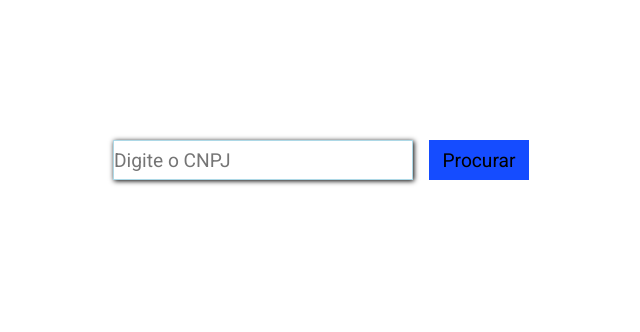
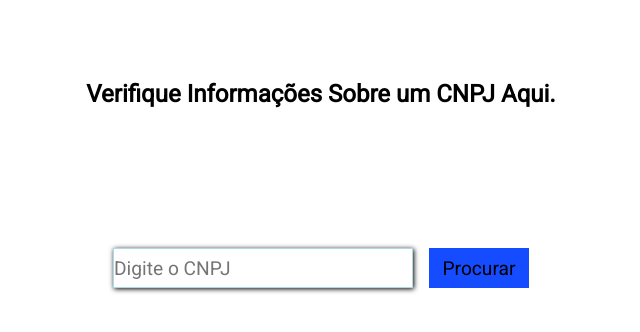
Before and after one commit to Skaylan/check_cnpj, a Python web app: template app/templates/index.html in a window 1280 px wide. Shown: the top 332 px of the page, without its empty margins (319-959 px from the left). Run offline with Jinja, Linux system fonts and the light colour scheme; the template is opened without the code that fills it, so the values that code supplies are empty.

Commit message:
title added

```diff
--- a/app/static/index.css
+++ b/app/static/index.css
@@ -19,6 +19,16 @@ main{
     width: 100vw;
     height: 100vh;
 
+}
+
+.title{
+    width: 100vw;
+    /* height: 10vh; */
+    margin-top: 5rem;
+    display: flex;
+    align-items: center;
+    justify-content: center;
+    text-align: center;
 }
 
 .input{
--- a/app/templates/index.html
+++ b/app/templates/index.html
@@ -13,6 +13,10 @@
 
     <main>
 
+        <section class='title'>
+            <h1>Verifique Informações Sobre um CNPJ Aqui.</h1>
+        </section>
+
         <section class="input">
             <div class="input-container">
                 <input id="cnpj_field" type="text" placeholder='Digite o CNPJ'>
```
